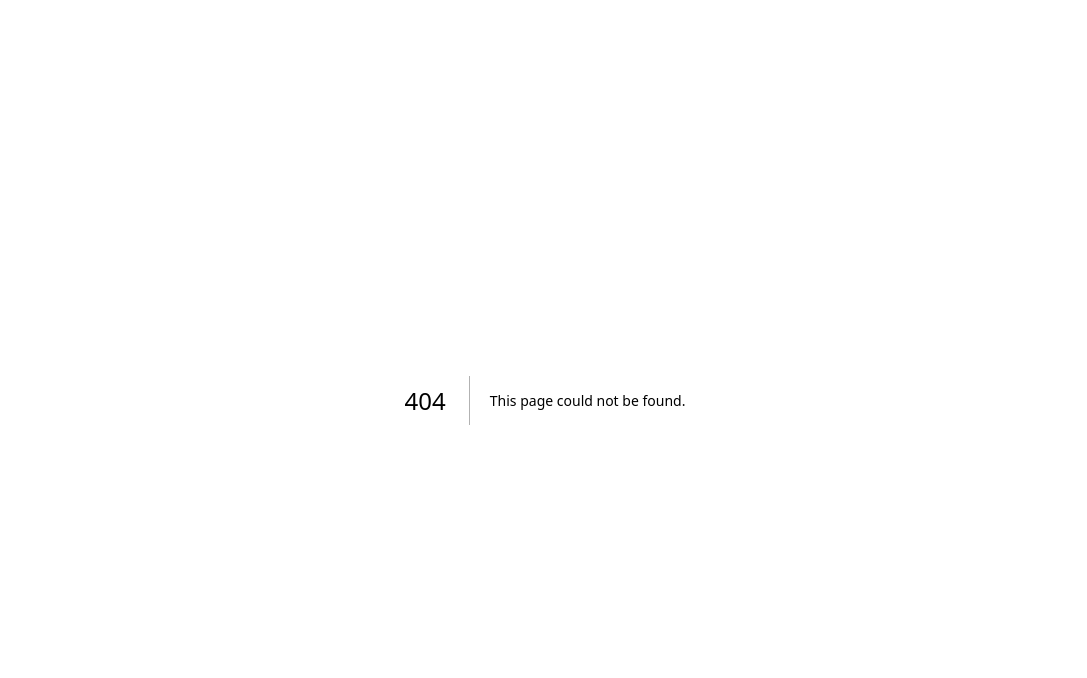
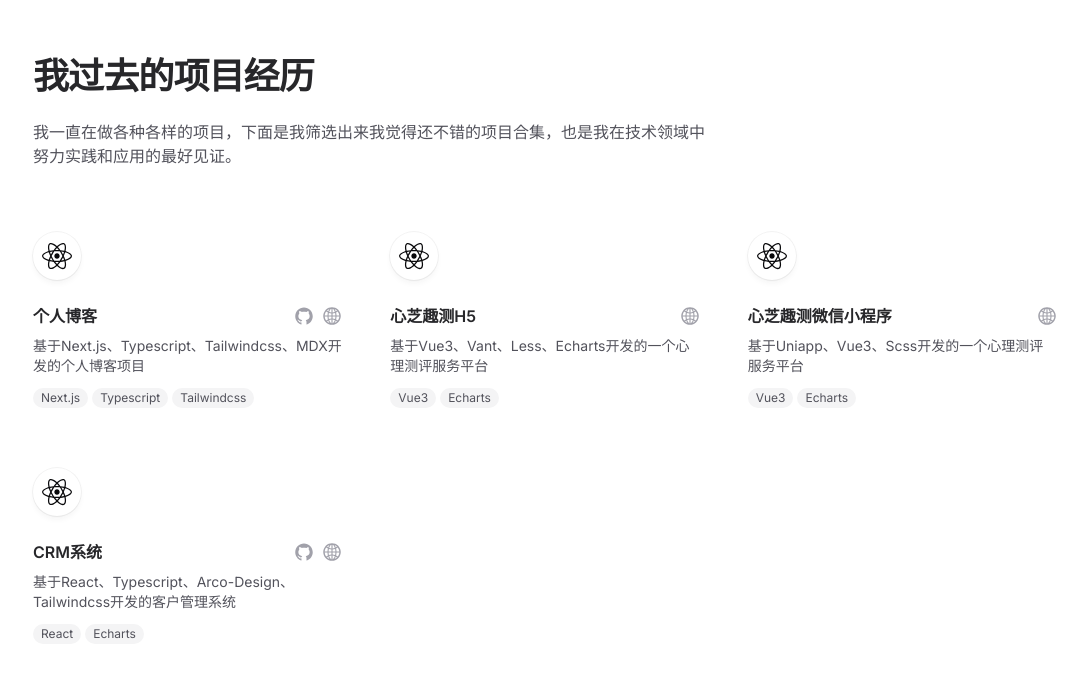
Before and after one commit to xiaoxuehai/xiaoxuehai.site, a Next.js app: page /projects in a window 1280 px wide. Before the commit this address had no page. Shown: the top 678 px of the page, without its empty margins (95-1182 px from the left). Built offline with nearby package versions, Linux system fonts and the light colour scheme.

Commit message:
chore: 项目页迁移

```diff
--- /dev/null
+++ b/src/app/(main)/projects/Header.tsx
@@ -0,0 +1,44 @@
+'use client';
+import type { Variants } from 'framer-motion';
+import { motion } from 'framer-motion';
+
+import { Animate } from '@/enum';
+export type HeaderProps = {
+  title: string;
+  description: string;
+};
+export function Header({ title, description }: HeaderProps) {
+  const variants: Variants = {
+    [Animate.Hidden]: {
+      filter: 'blur(10px)',
+      opacity: 0,
+      y: -50,
+      transition: {
+        duration: 0.5,
+      },
+    },
+    [Animate.Show]: {
+      filter: 'blur(0px)',
+      opacity: 1,
+      y: 0,
+      transition: {
+        duration: 0.5,
+      },
+    },
+  };
+  return (
+    <motion.header
+      initial={Animate.Hidden}
+      animate={Animate.Show}
+      variants={variants}
+      className='mt-6 max-w-2xl sm:mt-14'
+    >
+      <h1 className='text-3xl font-bold tracking-tight text-zinc-800 dark:text-zinc-100 sm:text-4xl'>
+        {title}
+      </h1>
+      <p className='mt-6 text-base text-zinc-600 dark:text-zinc-400'>
+        {description}
+      </p>
+    </motion.header>
+  );
+}
--- /dev/null
+++ b/src/app/(main)/projects/ProjectList.tsx
@@ -0,0 +1,117 @@
+'use client';
+import type { Variants } from 'framer-motion';
+import { motion } from 'framer-motion';
+import NextLink from 'next/link';
+import React from 'react';
+
+import { AiFillGithub, AiOutlineGlobal } from 'react-icons/ai';
+
+import { FaReact } from 'react-icons/fa';
+
+import { Animate } from '@/enum';
+
+import { projects } from './data';
+export type ProjectListProps = {
+  data: typeof projects;
+};
+export function ProjectList({ data }: ProjectListProps) {
+  const listVariants: Variants = {
+    [Animate.Hidden]: {
+      opacity: 0,
+    },
+    [Animate.Show]: {
+      opacity: 1,
+      transition: {
+        staggerChildren: 0.2,
+        delayChildren: 0.2,
+        delay: 0.2,
+      },
+    },
+  };
+  const itemVariants: Variants = {
+    [Animate.Hidden]: {
+      filter: 'blur(10px)',
+      y: -100,
+      opacity: 0,
+      scale: 0.8,
+      transition: {
+        duration: 0.3,
+        y: { stiffness: 100 },
+      },
+    },
+    [Animate.Show]: {
+      filter: 'blur(0px)',
+      y: 0,
+      opacity: 1,
+      scale: 1,
+      transition: {
+        duration: 0.5,
+        y: { stiffness: 100 },
+      },
+    },
+  };
+
+  return (
+    <motion.ul
+      className='grid grid-cols-1 gap-8 py-10 sm:grid-cols-2 sm:gap-12 sm:py-16 lg:grid-cols-3'
+      initial={Animate.Hidden}
+      animate={Animate.Show}
+      variants={listVariants}
+    >
+      {data.map((item, index) => (
+        <motion.li
+          className='group relative'
+          variants={itemVariants}
+          key={item.link + index}
+        >
+          <div className='absolute -inset-x-4 -inset-y-4 z-0 scale-50 bg-zinc-50 opacity-0 transition group-hover:scale-100 group-hover:opacity-100 dark:bg-zinc-800/50 sm:-inset-x-6 sm:-inset-y-6 sm:rounded-2xl'></div>
+
+          <div className='relative z-10'>
+            <div className='flex h-12 w-12 items-center justify-center rounded-full bg-white text-3xl shadow-md shadow-zinc-800/5 ring-1 ring-zinc-900/5 dark:border dark:border-zinc-700/50 dark:bg-zinc-800 dark:ring-0'>
+              <FaReact />
+            </div>
+            <div className='mt-6 flex w-full items-center justify-between'>
+              <h2 className='text-base font-semibold text-zinc-800 dark:text-zinc-100'>
+                {item.title}
+              </h2>
+              <div className='flex gap-x-2'>
+                {item.source && (
+                  <NextLink
+                    target='_blank'
+                    href={item.source}
+                    className='text-xl text-zinc-400 transition hover:text-teal-500 dark:text-zinc-200 dark:hover:text-teal-400'
+                  >
+                    <AiFillGithub />
+                  </NextLink>
+                )}
+                {item.link && (
+                  <NextLink
+                    target='_blank'
+                    href={item.link}
+                    className='text-xl text-zinc-400 transition hover:text-teal-500 dark:text-zinc-200 dark:hover:text-teal-400'
+                  >
+                    <AiOutlineGlobal />
+                  </NextLink>
+                )}
+              </div>
+            </div>
+
+            <p className='mt-2 text-sm text-zinc-600 dark:text-zinc-400'>
+              {item.description}
+            </p>
+            <p className='my-3 flex flex-wrap gap-1'>
+              {item.tags.map((tag, index) => (
+                <span
+                  key={index}
+                  className='inline-flex items-center rounded-full bg-zinc-100 px-2 text-xs leading-5 text-zinc-600 hover:text-primary dark:bg-zinc-800 dark:text-zinc-200 dark:hover:text-primary'
+                >
+                  {tag}
+                </span>
+              ))}
+            </p>
+          </div>
+        </motion.li>
+      ))}
+    </motion.ul>
+  );
+}
--- /dev/null
+++ b/src/app/(main)/projects/data.ts
@@ -0,0 +1,67 @@
+export const projects = [
+  {
+    title: '个人博客',
+    description: '基于Next.js、Typescript、Tailwindcss、MDX开发的个人博客项目',
+    source: 'https://github.com/xiaoxuehai/xiaoxuehai.site',
+    link: 'http://xiaoxuehai.site',
+    tags: ['Next.js', 'Typescript', 'Tailwindcss'],
+  },
+  {
+    title: '心芝趣测H5',
+    description: '基于Vue3、Vant、Less、Echarts开发的一个心理测评服务平台',
+    source: '',
+    link: 'https://one.1cece.top/home',
+    tags: ['Vue3', 'Echarts'],
+  },
+  {
+    title: '心芝趣测微信小程序',
+    description: '基于Uniapp、Vue3、Scss开发的一个心理测评服务平台',
+    source: '',
+    link: 'https://one.1cece.top/home',
+    tags: ['Vue3', 'Echarts'],
+  },
+  //   {
+  //     title: '八字精批',
+  //     description: '基于Vue3、Vant、Less、Echarts开发的一个心理测评服务平台',
+  //     source: '',
+  //     link: 'https://teng.whqjt.top/h5/bazi/index?tgid=27',
+  //     tags: ['Vue3', 'Echarts'],
+  //   },
+  //   {
+  //     title: '姓名配对',
+  //     description: '基于Vue3、Vant、Less、Echarts开发的一个心理测评服务平台',
+  //     source: '',
+  //     link: 'https://teng.whqjt.top/h5/bazi/index?tgid=27',
+  //     tags: ['Vue3', 'Echarts'],
+  //   },
+  //   {
+  //     title: '宝宝起名',
+  //     description: '基于Vue3、Vant、Less、Echarts开发的一个心理测评服务平台',
+  //     source: '',
+  //     link: 'https://teng.whqjt.top/h5/bazi/index?tgid=27',
+  //     tags: ['Vue3', 'Echarts'],
+  //   },
+  //   {
+  //     title: '紫微斗数',
+  //     description: '基于Vue3、Vant、Less、Echarts开发的一个心理测评服务平台',
+  //     source: '',
+  //     link: 'https://teng.whqjt.top/h5/bazi/index?tgid=27',
+  //     tags: ['Vue3', 'Echarts'],
+  //   },
+  {
+    title: 'CRM系统',
+    description:
+      '基于React、Typescript、Arco-Design、Tailwindcss开发的客户管理系统',
+    source: 'https://github.com/xxx/项目1',
+    link: 'xxx',
+    tags: ['React', 'Echarts'],
+  },
+  //   {
+  //     title: '经销商系统',
+  //     description:
+  //       '基于React、Typescript、Arco-Design、Tailwindcss开发的客户管理系统',
+  //     source: 'https://github.com/xxx/项目1',
+  //     link: 'xxx',
+  //     tags: ['React', 'Echarts'],
+  //   },
+];
--- /dev/null
+++ b/src/app/(main)/projects/page.tsx
@@ -0,0 +1,18 @@
+import { Container } from '@/components/Container';
+
+import { Header } from './Header';
+
+import { ProjectList } from './ProjectList';
+import { projects } from './data';
+export default function Project() {
+  return (
+    <Container className='overflow-x-hidden'>
+      <Header
+        title='我过去的项目经历'
+        description='我一直在做各种各样的项目，下面是我筛选出来我觉得还不错的项目合集，也是我在技术领域中努力实践和应用的最好见证。'
+      />
+
+      <ProjectList data={projects} />
+    </Container>
+  );
+}
--- a/src/components/ShimmerButton.tsx
+++ b/src/components/ShimmerButton.tsx
@@ -1,17 +1,19 @@
-import { CSSProperties } from 'react';
+import type {
+  CSSProperties,
+  PropsWithChildren,
+  ComponentPropsWithoutRef,
+} from 'react';
 
 import clsxm from '@/lib/clsxm';
 
-interface ShimmerButtonProps {
-  shimmerColor?: string;
-  shimmerSize?: string;
-  borderRadius?: string;
-  shimmerDuration?: string;
-  background?: string;
-  className?: string;
-  children?: React.ReactNode;
-  [key: string]: any; // ...props
-}
+export type ShimmerButtonProps = PropsWithChildren &
+  ComponentPropsWithoutRef<'button'> & {
+    shimmerColor?: string;
+    shimmerSize?: string;
+    borderRadius?: string;
+    shimmerDuration?: string;
+    background?: string;
+  };
 
 export function ShimmerButton({
   shimmerColor = '#ffffff',
@@ -36,24 +38,18 @@
         } as CSSProperties
       }
       className={clsxm(
-        'group relative flex cursor-pointer overflow-hidden whitespace-nowrap px-6 py-4 text-white [background:var(--bg)] [border-radius:var(--radius)] dark:text-black ',
+        'group relative flex cursor-pointer overflow-hidden whitespace-nowrap px-6 py-3 text-white [background:var(--bg)] [border-radius:var(--radius)] dark:text-black ',
         'transition-all duration-300 hover:scale-105 hover:shadow-[0_0_40px_8px_rgba(62,61,117,0.7)]',
         className,
       )}
       {...props}
     >
-      {/* spark container */}
       <div className='absolute inset-0 overflow-visible [container-type:size]'>
-        {/* spark */}
         <div className='absolute inset-0 h-[100cqh] animate-slide  transition-opacity [aspect-ratio:1] [border-radius:0] [mask:none] group-hover:opacity-100'>
-          {/* spark before */}
           <div className='absolute inset-[-100%] w-auto rotate-0 animate-spin-linear [background:conic-gradient(from_calc(270deg-(var(--spread)*0.5)),transparent_0,hsl(0_0%_100%/1)_var(--spread),transparent_var(--spread))] [translate:0_0]' />
         </div>
       </div>
-
-      {/* backdrop */}
       <div className='absolute [background:var(--bg)] [border-radius:var(--radius)] [inset:var(--cut)]' />
-      {/* content */}
       {children}
     </button>
   );
```
